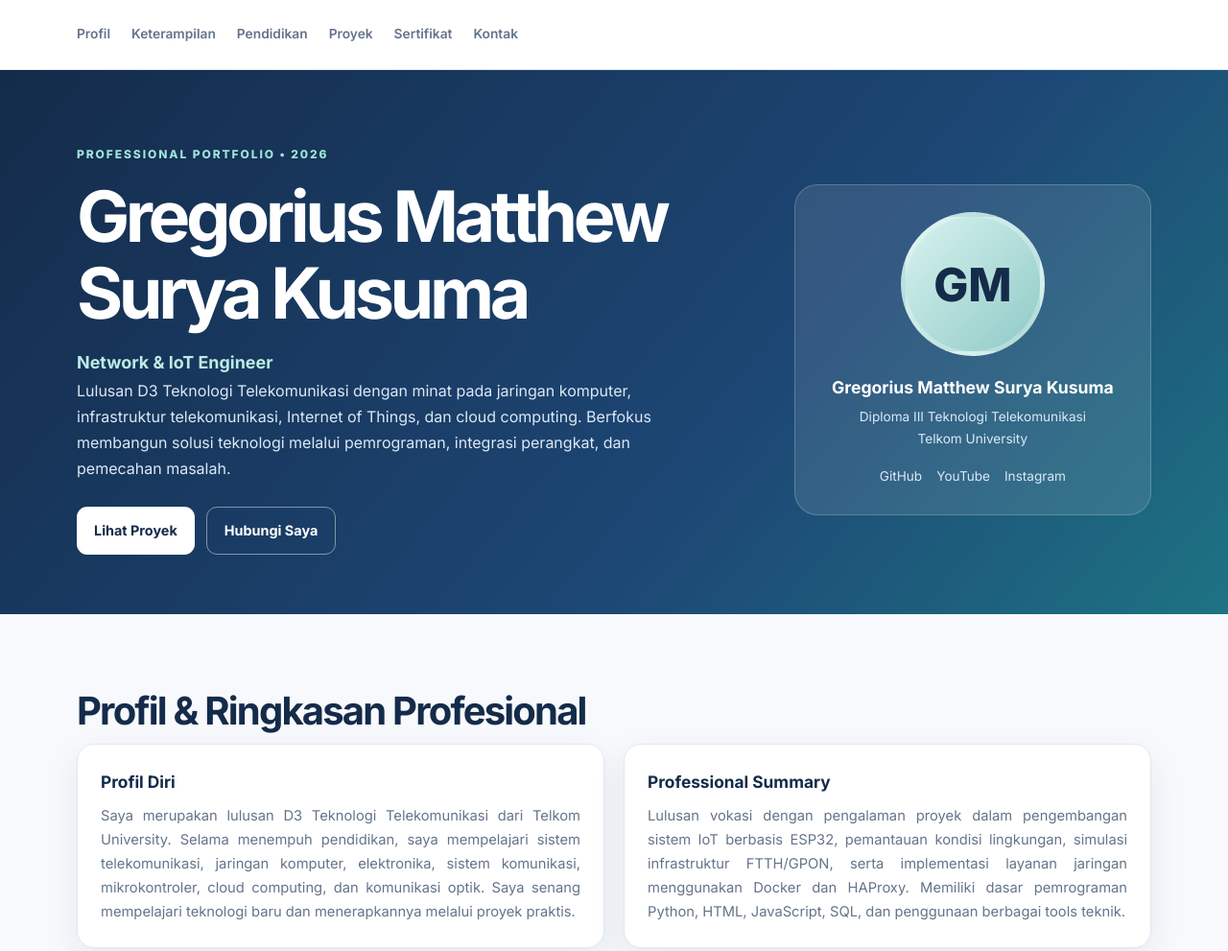
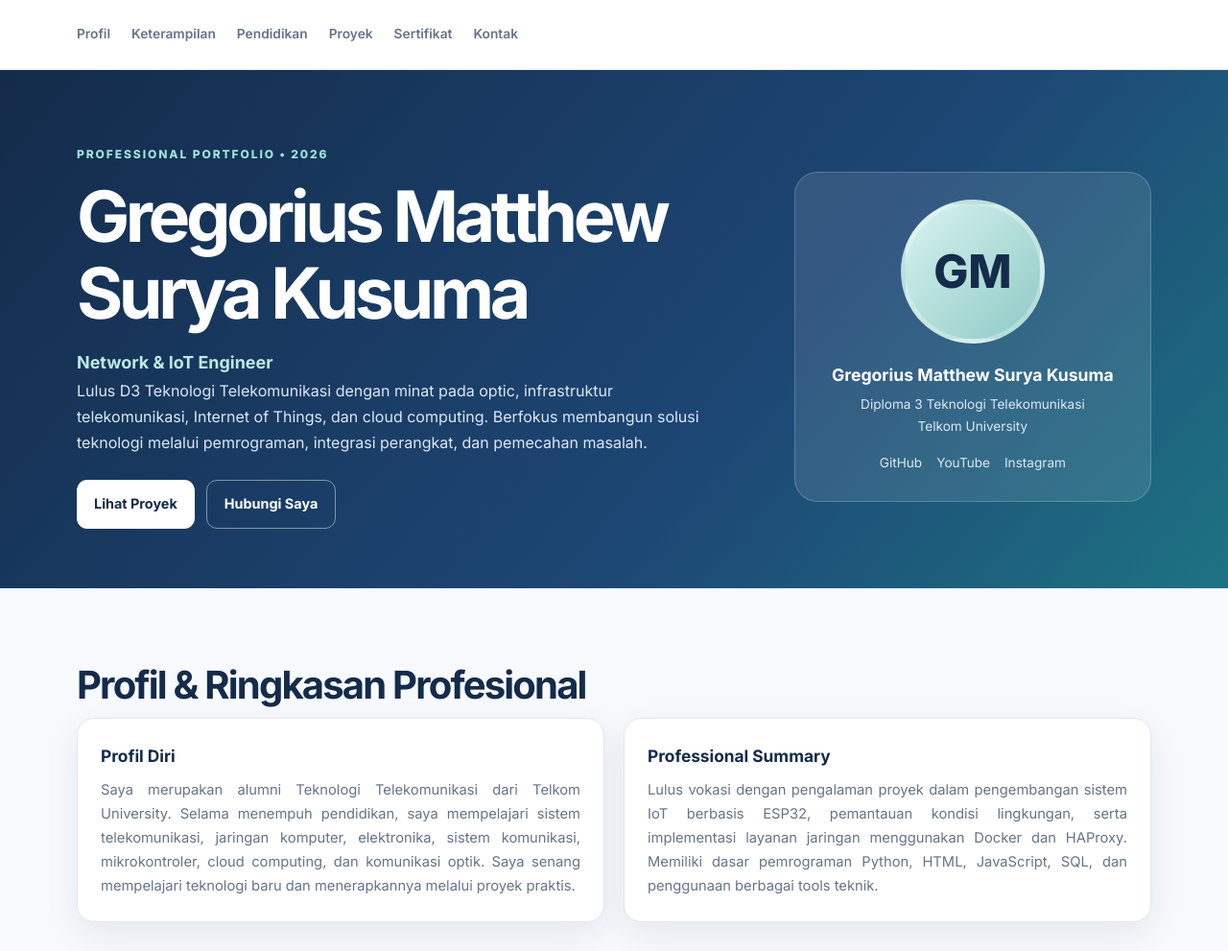
Before and after one commit to GmatthewSK/ujikom-1-pengpro, a plain HTML site: page index.html in a window 1280 px wide. Shown: the top 991 px of the page at 96% size. Drawn offline with Linux system fonts and the light colour scheme.

Commit message:
Update index.html

```diff
--- a/index.html
+++ b/index.html
@@ -28,7 +28,7 @@
         <div class="eyebrow">Professional Portfolio • 2026</div>
         <h1>Gregorius Matthew<br>Surya Kusuma</h1>
         <div class="role">Network &amp; IoT Engineer</div>
-        <p>Lulusan D3 Teknologi Telekomunikasi dengan minat pada jaringan komputer, infrastruktur telekomunikasi, Internet of Things, dan cloud computing. Berfokus membangun solusi teknologi melalui pemrograman, integrasi perangkat, dan pemecahan masalah.</p>
+        <p>Lulus D3 Teknologi Telekomunikasi dengan minat pada optic, infrastruktur telekomunikasi, Internet of Things, dan cloud computing. Berfokus membangun solusi teknologi melalui pemrograman, integrasi perangkat, dan pemecahan masalah.</p>
         <div class="actions">
           <a class="btn btn-primary" href="#projects">Lihat Proyek</a>
           <a class="btn btn-outline" href="#contact">Hubungi Saya</a>
@@ -37,7 +37,7 @@
       <div class="profile-card">
         <div class="avatar">GM</div>
         <h2>Gregorius Matthew Surya Kusuma</h2>
-        <p>Diploma III Teknologi Telekomunikasi<br>Telkom University</p>
+        <p>Diploma 3 Teknologi Telekomunikasi<br>Telkom University</p>
         <div class="social">
           <a href="https://github.com/GmatthewSK" target="_blank" rel="noopener">GitHub</a>
           <a href="https://youtube.com/@dragonmatthew9444" target="_blank" rel="noopener">YouTube</a>
@@ -53,11 +53,11 @@
       <div class="grid two">
         <article class="card">
           <h3>Profil Diri</h3>
-          <p>Saya merupakan lulusan D3 Teknologi Telekomunikasi dari Telkom University. Selama menempuh pendidikan, saya mempelajari sistem telekomunikasi, jaringan komputer, elektronika, sistem komunikasi, mikrokontroler, cloud computing, dan komunikasi optik. Saya senang mempelajari teknologi baru dan menerapkannya melalui proyek praktis.</p>
+          <p>Saya merupakan alumni Teknologi Telekomunikasi dari Telkom University. Selama menempuh pendidikan, saya mempelajari sistem telekomunikasi, jaringan komputer, elektronika, sistem komunikasi, mikrokontroler, cloud computing, dan komunikasi optik. Saya senang mempelajari teknologi baru dan menerapkannya melalui proyek praktis.</p>
         </article>
         <article class="card">
           <h3>Professional Summary</h3>
-          <p>Lulusan vokasi dengan pengalaman proyek dalam pengembangan sistem IoT berbasis ESP32, pemantauan kondisi lingkungan, simulasi infrastruktur FTTH/GPON, serta implementasi layanan jaringan menggunakan Docker dan HAProxy. Memiliki dasar pemrograman Python, HTML, JavaScript, SQL, dan penggunaan berbagai tools teknik.</p>
+          <p>Lulus vokasi dengan pengalaman proyek dalam pengembangan sistem IoT berbasis ESP32, pemantauan kondisi lingkungan, serta implementasi layanan jaringan menggunakan Docker dan HAProxy. Memiliki dasar pemrograman Python, HTML, JavaScript, SQL, dan penggunaan berbagai tools teknik.</p>
         </article>
       </div>
     </div>
```
